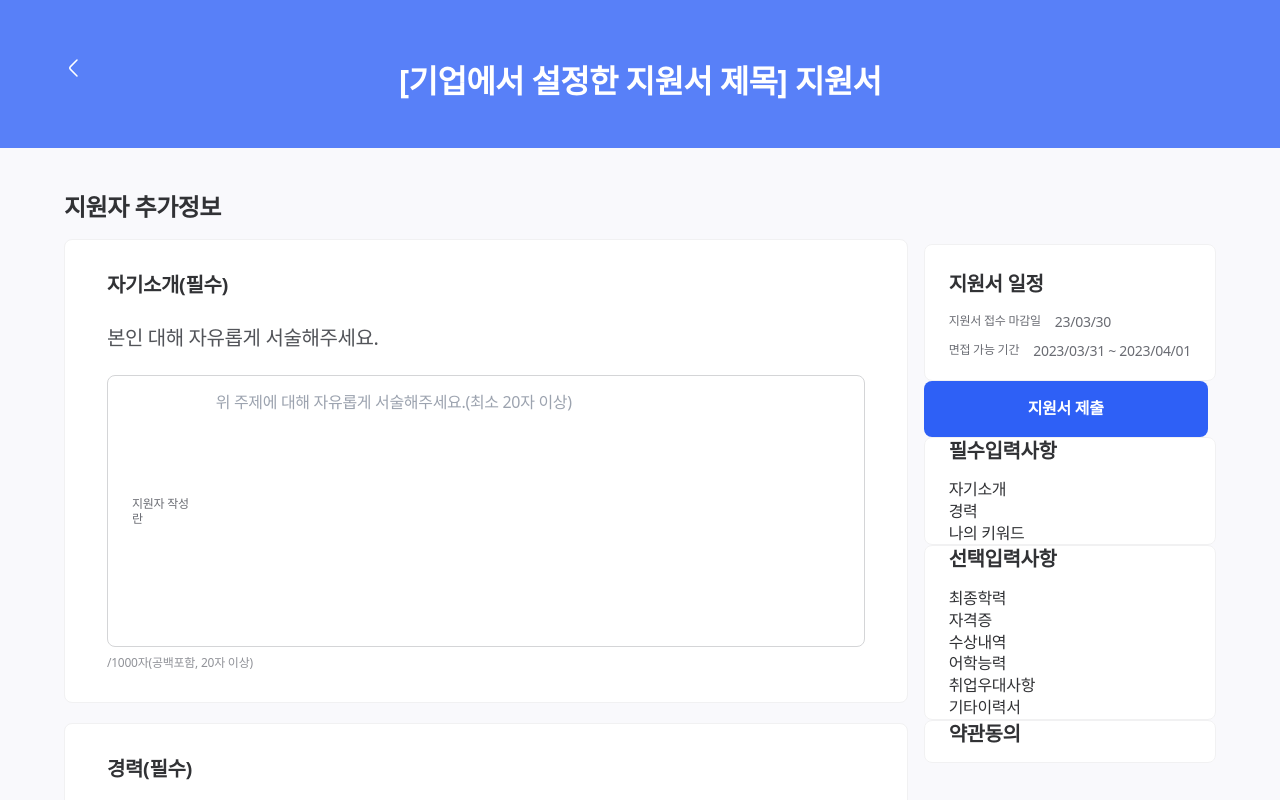
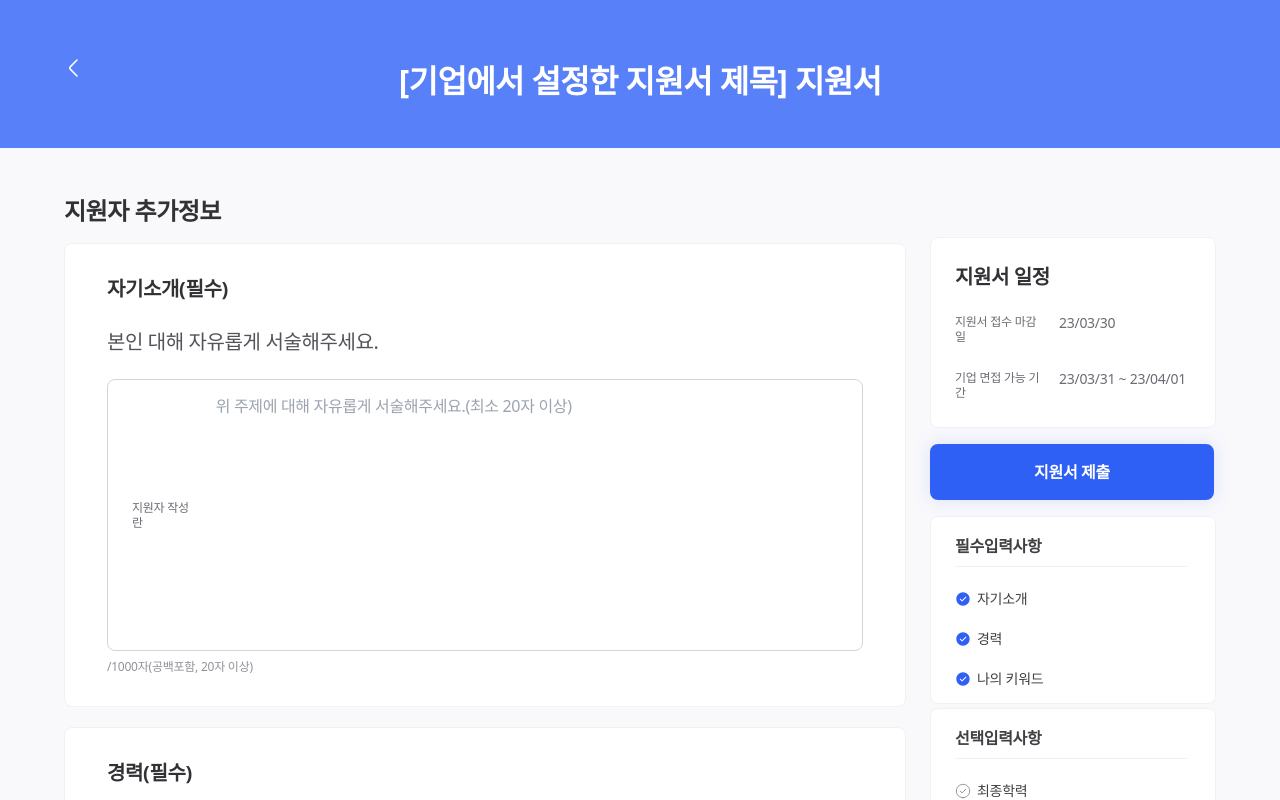
Before and after one commit to yujiseok/jobkok, a React (Vite) app: page /applicant/application in a window 1280 px wide. Shown: the top 800 px of the page. Built offline with nearby package versions, Linux system fonts and the light colour scheme; a web font is replaced by a local one.

Commit message:
fix : 지원서작성_aside 디자인 완료료

```diff
--- a/src/components/Applicant/AsideBox.tsx
+++ b/src/components/Applicant/AsideBox.tsx
@@ -7,7 +7,7 @@ const AsideBox = ({
 }) => {
   return (
     <div
-      className={`${className} flex flex-col rounded-lg border-[1.5px]  border-gray-50 bg-gray-0 px-[24px]`}
+      className={`${className} flex flex-col rounded-lg border-[1.5px] border-gray-50 bg-gray-0 px-[24px]`}
     >
       {children}
     </div>
--- a/src/components/Applicant/AsideHeading.tsx
+++ b/src/components/Applicant/AsideHeading.tsx
@@ -6,7 +6,7 @@ const AsideHeading = ({
   className?: string;
 }) => {
   return (
-    <h4 className={`${className} Head4Semibold mb-4 text-gray-900`}>
+    <h4 className={`${className} SubHead1Semibold text-gray-800`}>
       {children}
     </h4>
   );
--- a/src/components/Applicant/DefDesc.tsx
+++ b/src/components/Applicant/DefDesc.tsx
@@ -6,7 +6,9 @@ const DefDesc = ({
   className?: string;
 }) => {
   return (
-    <dd className={`${className} SubHead2Medium text-gray-600`}>{children}</dd>
+    <dd className={`${className} SubHead2Medium w-[130px] text-gray-600`}>
+      {children}
+    </dd>
   );
 };
 export default DefDesc;
--- a/src/components/Applicant/DefTerm.tsx
+++ b/src/components/Applicant/DefTerm.tsx
@@ -6,7 +6,9 @@ const DefTerm = ({
   className?: string;
 }) => {
   return (
-    <dt className={`${className} Caption1Medium text-gray-600`}>{children}</dt>
+    <dt className={`${className} Caption1Medium w-[90px] text-gray-600`}>
+      {children}
+    </dt>
   );
 };
 export default DefTerm;
--- a/src/components/Applicant/SubmitBtn.tsx
+++ b/src/components/Applicant/SubmitBtn.tsx
@@ -1,13 +1,22 @@
 const SubmitBtn = ({
   children,
   className,
+  type,
+  onClick,
+  disabled,
 }: {
   children: React.ReactNode;
   className?: string;
+  type: "button" | "submit" | "reset" | undefined;
+  onClick?: () => void;
+  disabled?: boolean;
 }) => {
   return (
     <button
-      className={`${className} SubHead1Semibold shadow-[0 0 18px 0 rgba(83, 120, 230, 0.18)] h-[56px] rounded-lg bg-blue-500 py-2.5 px-6 text-center text-gray-0`}
+      className={`${className} SubHead1Semibold h-[56px] rounded-lg bg-blue-500 py-2.5 px-6 text-center text-gray-0 shadow-blue`}
+      type={type}
+      onClick={onClick}
+      disabled={disabled}
     >
       {children}
     </button>
--- a/src/pages/Application/index.tsx
+++ b/src/pages/Application/index.tsx
@@ -110,45 +110,62 @@ const Application = () => {
         </div>
       </header>
 
-      <aside className="fixed top-[244px] right-16">
-        <AsideBox className="pt-[26px] pb-5">
-          <AsideHeading>지원서 일정</AsideHeading>
+      <div className="flex gap-6 px-16 pt-[192px] pb-[108px]">
+        <aside className="sticky top-0 order-2 h-full pt-[45px]">
+          <AsideBox className="mb-4 pt-[26px] pr-[26px] pb-[27px] pl-6">
+            <h4 className="Head4Semibold mb-[24.5px] text-gray-900">
+              지원서 일정
+            </h4>
             <dl>
-            <div className="mb-3 flex gap-3.5">
+              <div className="mb-[26px] flex gap-3.5">
                 <DefTerm>지원서 접수 마감일</DefTerm>
                 <DefDesc>23/03/30</DefDesc>
               </div>
               <div className="flex gap-3.5">
-              <DefTerm>면접 가능 기간</DefTerm>
-              <DefDesc>2023/03/31 ~ 2023/04/01</DefDesc>
+                <DefTerm>기업 면접 가능 기간</DefTerm>
+                <DefDesc>23/03/31 ~ 23/04/01</DefDesc>
               </div>
             </dl>
           </AsideBox>
-        <SubmitBtn className="w-[284px]">지원서 제출</SubmitBtn>
-        <AsideBox>
-          <AsideHeading>필수입력사항</AsideHeading>
+          <SubmitBtn className="mb-4 w-[284px]" type="submit">
+            지원서 제출
+          </SubmitBtn>
+          <AsideBox className="mb-1 pt-2.5 pr-[28px] pl-6 pb-4">
+            <AsideHeading className="h-10 w-[232px] border-b border-gray-50 py-2">
+              필수입력사항
+            </AsideHeading>
             <ul>
               {REQUIRED_FIELD.map((field) => (
-              <li key={field}>{field}</li>
+                <li className="flex h-10 w-[232px] items-end" key={field}>
+                  <IconComplete className="mr-1.5 " />
+                  <span className="SubHead2Medium text-gray-800">{field}</span>
+                </li>
               ))}
             </ul>
           </AsideBox>
-        <AsideBox>
-          <AsideHeading>선택입력사항</AsideHeading>
+          <AsideBox className="mb-1 pt-2.5 pr-[28px] pl-6 pb-4">
+            <AsideHeading className="h-10 w-[232px] border-b border-gray-50 py-2">
+              선택입력사항
+            </AsideHeading>
             <ul>
               {OPTIONAL_FIELD.map((field) => (
-              <li key={field}>{field}</li>
+                <li className="flex h-10 w-[232px] items-end" key={field}>
+                  <IconIncomplete className="mr-1.5 " />
+                  <span className="SubHead2Medium text-gray-800">{field}</span>
+                </li>
               ))}
             </ul>
           </AsideBox>
-        <AsideBox>
+          <AsideBox className="h-[60px] justify-center">
             <AsideHeading>약관동의</AsideHeading>
           </AsideBox>
         </aside>
 
-      <section className="pl-16 pt-[188px] pb-[108px] pr-[372px]">
+        <section className="order-1 w-full">
           <form onSubmit={handleSubmit(onSubmit)}>
-          <h2 className="Head3Semibold mb-4 text-gray-900">지원자 추가정보</h2>
+            <h2 className="Head3Semibold mb-4 text-gray-900">
+              지원자 추가정보
+            </h2>
             <div className="flex flex-col gap-5">
               <FieldBox>
                 <FieldLegend>자기소개(필수)</FieldLegend>
@@ -382,7 +399,11 @@ const Application = () => {
                 </div>
                 <div>
                   <FieldLabel htmlFor="subsidy">고용지원금</FieldLabel>
-                <input type="checkbox" id="subsidy" {...register("subsidy")} />
+                  <input
+                    type="checkbox"
+                    id="subsidy"
+                    {...register("subsidy")}
+                  />
                 </div>
                 <div>
                   <FieldLabel htmlFor="military">병역사항</FieldLabel>
@@ -404,18 +425,19 @@ const Application = () => {
                   <div className="mt-10 flex w-96 flex-col gap-5">
                     <span className="font-bold">민감정보 제공 안내</span>
                     <p className="text-xs text-slate-500">
-                    민감정보는 선택입력항목이며, 입력하지 않더라도 이력서 작성에
-                    제한을 두지 않습니다.
+                      민감정보는 선택입력항목이며, 입력하지 않더라도 이력서
+                      작성에 제한을 두지 않습니다.
                     </p>
                     <p className="h-20  overflow-auto text-xs text-slate-500">
                       1.개인정보의 수집 및 이용목적 : 효과적인 취업지원,
-                    경력개발에 적합한 서비스를 제공하기 위함. <br /> 2.수집하는
-                    개인정보 항목 : 장애여부, 국가보훈, 고용지원금, 병역사항{" "}
-                    <br /> 3.개인정보의 보유 및 이용기간 : 개인정보의 수집 및
-                    이용에 대한 동의를 철회하거나, 수집 및 이용목적이 달성되거나
-                    이용기간이 종료한 경우 개인정보를 지체 없이 파기 <br /> 단,
-                    상법 등 관계법령의 규정에 의하여 보전할 필요가 있는 경우
-                    거래내역과 최소한의 기본정보를 일정기간 보유
+                      경력개발에 적합한 서비스를 제공하기 위함. <br />{" "}
+                      2.수집하는 개인정보 항목 : 장애여부, 국가보훈, 고용지원금,
+                      병역사항 <br /> 3.개인정보의 보유 및 이용기간 : 개인정보의
+                      수집 및 이용에 대한 동의를 철회하거나, 수집 및 이용목적이
+                      달성되거나 이용기간이 종료한 경우 개인정보를 지체 없이
+                      파기 <br /> 단, 상법 등 관계법령의 규정에 의하여 보전할
+                      필요가 있는 경우 거래내역과 최소한의 기본정보를 일정기간
+                      보유
                     </p>
                   </div>
                 </div>
@@ -510,6 +532,7 @@ const Application = () => {
               이전
             </button>
             <SubmitBtn
+              className="w-[147px]"
               type="button"
               onClick={handleSubmit(onSubmit)}
               disabled={isSubmitting}
@@ -518,6 +541,7 @@ const Application = () => {
             </SubmitBtn>
           </div>
         </section>
+      </div>
     </>
   );
 };
```
Also changed, not shown: src/assets/applicant/complete.svg. Lines whose indentation alone changed are shown as unchanged.
